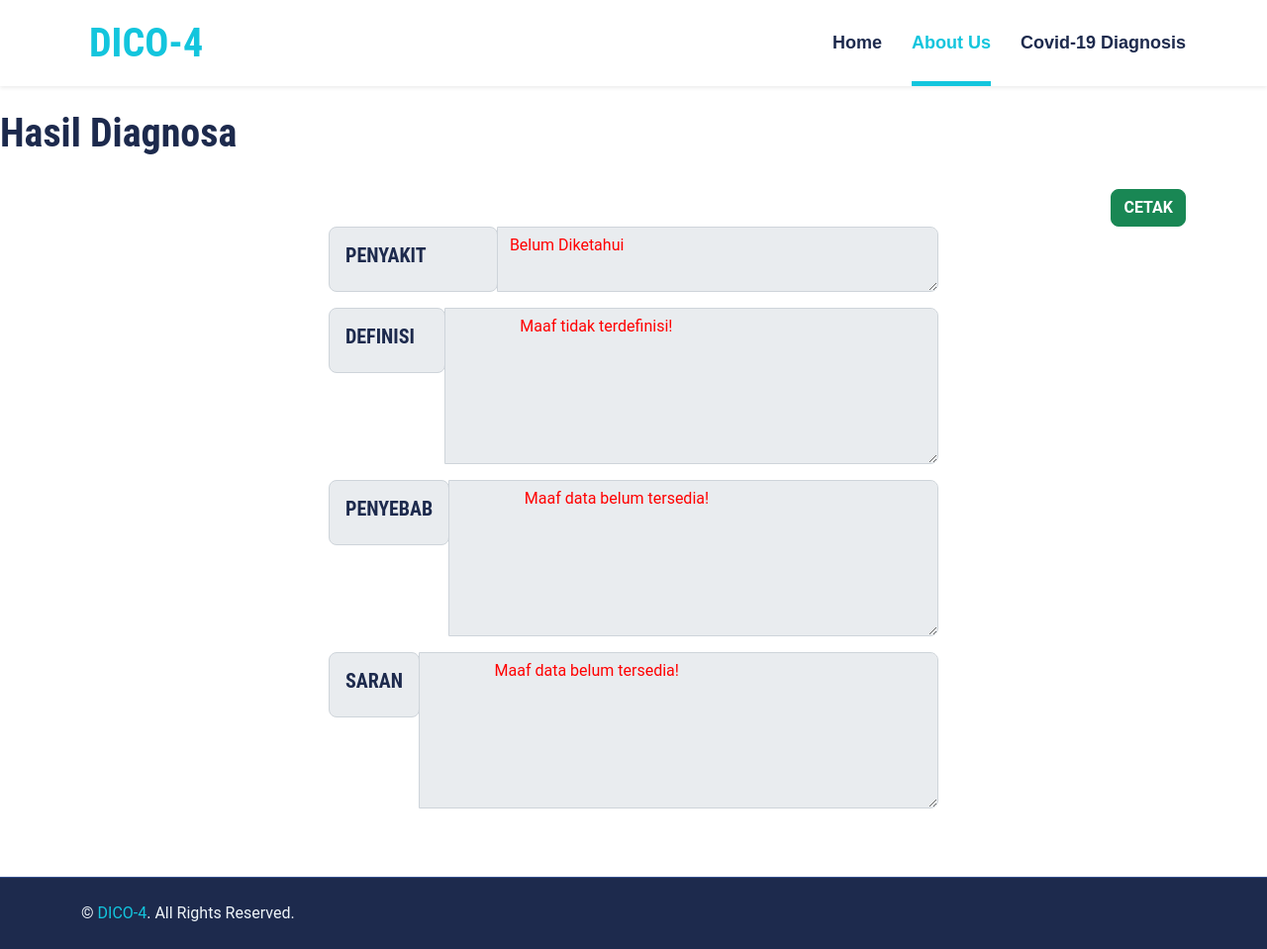
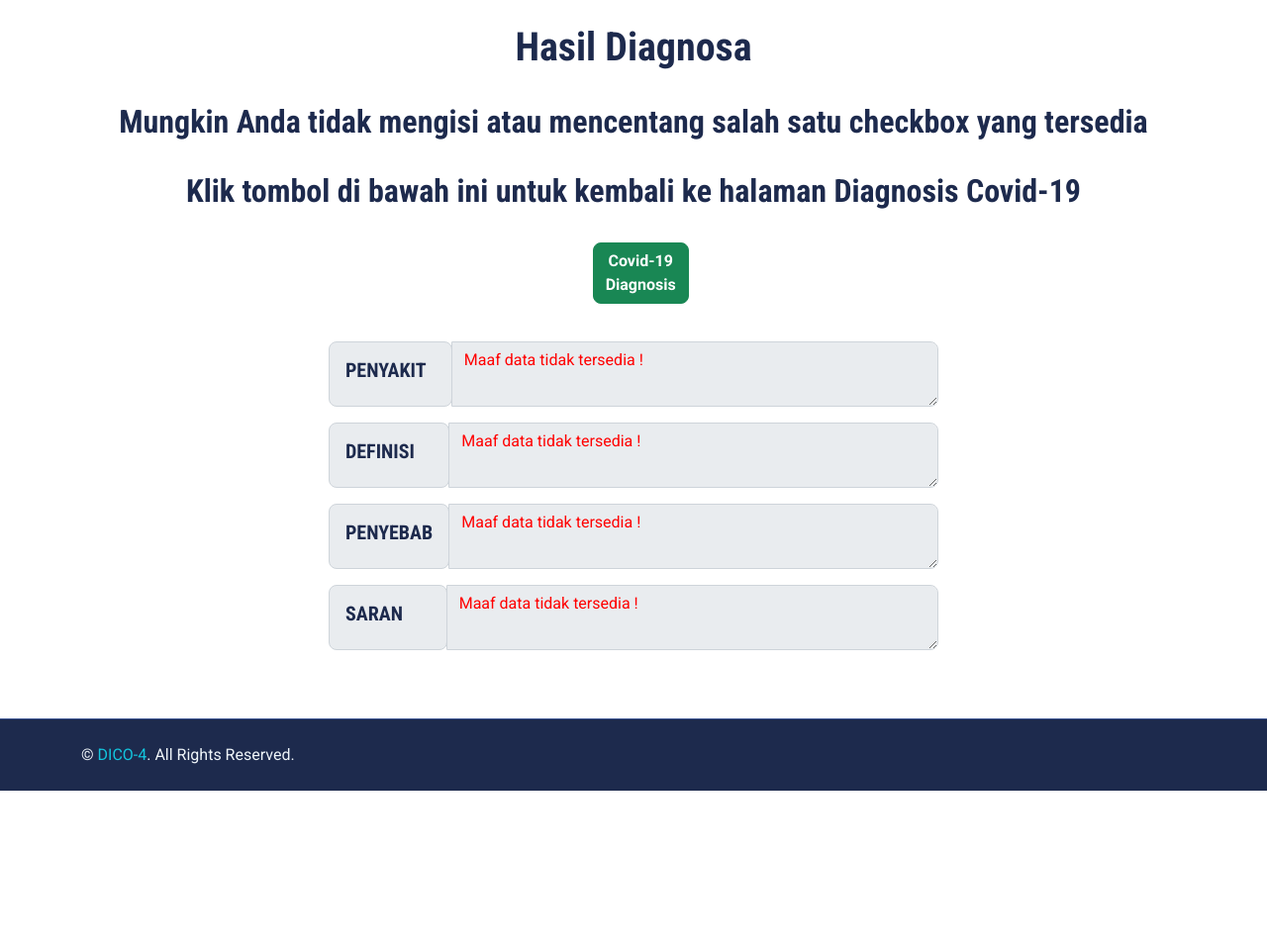
Before and after one commit to nehemiagueldi/Dico-4, a PHP site: page /error.php in a window 1280 px wide. Shown: the whole page at 99% size. After the commit the page ends 799 px from the top, so only its background shows below. Run offline with PHP 8.4, Linux system fonts and the light colour scheme; some libraries are stand-ins or nearby versions.

Commit message:
Update css

```diff
--- a/aboutus.php
+++ b/aboutus.php
@@ -74,7 +74,7 @@
   <div class="container-fluid sticky-top bg-white shadow-sm">
     <div class="container">
       <nav class="navbar navbar-expand-lg bg-white navbar-light py-3 py-lg-0">
-        <a href="" class="navbar-brand">
+        <a href="home.php" class="navbar-brand">
           <h1 class="m-0 text-uppercase text-primary"><i class="fa fa-clinic-medical me-2"></i>DICO-4</h1>
         </a>
         <button class="navbar-toggler" type="button" data-bs-toggle="collapse" data-bs-target="#navbarCollapse">
--- a/error.php
+++ b/error.php
@@ -1,18 +1,41 @@
 <!DOCTYPE html>
 <html lang="en" dir="ltr">
   <head>
-    <meta charset="utf-8">
-    <meta name="viewport" content="width=device-width, initial-scale=1">
-    <link rel="stylesheet" href="bootstrap.min.css">
+    <title>DICO-4</title>
+    <meta content="width=device-width, initial-scale=1.0" name="viewport">
+    <meta content="Free HTML Templates" name="keywords">
+    <meta content="Free HTML Templates" name="description">
+
+    <!-- Favicon -->
+    <link href="img/favicon.ico" rel="icon">
+
+    <!-- Google Web Fonts -->
+    <link rel="preconnect" href="https://fonts.gstatic.com">
+    <link href="https://fonts.googleapis.com/css2?family=Roboto+Condensed:wght@400;700&family=Roboto:wght@400;700&display=swap" rel="stylesheet">
+
+    <!-- Icon Font Stylesheet -->
+    <link href="https://cdnjs.cloudflare.com/ajax/libs/font-awesome/5.15.0/css/all.min.css" rel="stylesheet">
+    <link href="https://cdn.jsdelivr.net/npm/bootstrap-icons@1.4.1/font/bootstrap-icons.css" rel="stylesheet">
+
+    <!-- Libraries Stylesheet -->
+    <link href="lib/owlcarousel/assets/owl.carousel.min.css" rel="stylesheet">
+    <link href="lib/tempusdominus/css/tempusdominus-bootstrap-4.min.css" rel="stylesheet" />
+
+    <!-- Customized Bootstrap Stylesheet -->
+    <link href="bootstrap.min.css" rel="stylesheet">
+
+    <!-- Animate On Scroll -->
+    <link rel="stylesheet" href="https://unpkg.com/aos@next/dist/aos.css" />
+
+    <!-- Template Stylesheet -->
     <link href="style.css" rel="stylesheet">
-    <script src="bootstrap.min.js"></script>
-    <title>DIAGNOSA COVID-19</title>
   </head>
   <body>
 
+  <!-- Navbar Start -->
 	<div class="container-fluid sticky-top bg-white shadow-sm">
     <div class="container">
-      <nav class="navbar navbar-expand-lg bg-white navbar-light py-3 py-lg-0">
+      <!-- <nav class="navbar navbar-expand-lg bg-white navbar-light py-3 py-lg-0">
         <a href="" class="navbar-brand">
           <h1 class="m-0 text-uppercase text-primary"><i class="fa fa-clinic-medical me-2"></i>DICO-4</h1>
         </a>
@@ -23,7 +46,7 @@
           <div class="navbar-nav ms-auto py-0">
             <a href="home.php" class="nav-item nav-link">Home</a>
             <a href="aboutus.php" class="nav-item nav-link active">About Us</a>
-            <a href="pil_gejala.php" class="nav-item nav-link">Covid-19 Diagnosis</a>
+            <a href="pil_gejala.php" class="nav-item nav-link">Covid-19 Diagnosis</a> -->
             <!-- <a href="" class="nav-item nav-link">Service</a>
                   <a href="" class="nav-item nav-link">Pricing</a> -->
             <!-- <div class="nav-item dropdown">
@@ -43,50 +66,53 @@
       </nav>
     </div>
   </div>
+	<!-- Navbar End -->
 <br>
 <script>
 function myFunction() {
     window.print();
 }
 </script>
-<h1>Hasil Diagnosa</h1><br>
-<div class="container">
-  <button style="float:right;" class="btn btn-success" onclick="myFunction()">CETAK</button>
+<div class="title-error">
+  <h1 style="text-align: center;">Hasil Diagnosa</h1><br>
+  <h2 style="text-align: center;">Mungkin Anda tidak mengisi atau mencentang salah satu checkbox yang tersedia</h2><br>
+  <h2 style="text-align: center;">Klik tombol di bawah ini untuk kembali ke halaman Diagnosis Covid-19</h2><br>
 </div>
+<div class="container col-1 ">
+  <a href="pil_gejala.php"  class="btn btn-success">Covid-19 Diagnosis</a>
+</div>
+
 <div class="container col-6">
-
 	<div class="input-group mb-3">
     	<div class="input-group-prepend">
-        	<span class="input-group-text"><h5>PENYAKIT&nbsp;&nbsp;&nbsp;&nbsp;&nbsp;&nbsp;&nbsp;&nbsp;&nbsp;&nbsp;&nbsp;&nbsp;</h5></span>
+        	<span class="input-group-text"><h5 style="text-transform:uppercase;">Penyakit&nbsp;&nbsp;</h5></span>
     	</div>
-	    <textarea class="form-control" style="color:red;" rows="1"  readonly>Belum Diketahui</textarea>
+      	<!-- <input type="text" class="form-control" style="color: red;" value="Sorry data is not available ! " readonly> -->
+    	  <textarea class="form-control" rows="2"style="color: red;" readonly>Maaf data tidak tersedia !</textarea>
   	</div>
 
 	<div class="input-group mb-3">
   		<div class="input-group-prepend">
-			<span class="input-group-text"><h5>DEFINISI&nbsp;&nbsp;&nbsp;</h5></span>
+    		<span class="input-group-text"><h5 style="text-transform:uppercase;">Definisi&nbsp;&nbsp;&nbsp;&nbsp;</h5></span>
 	  	</div>
-		<textarea class="form-control" style="color:red;" rows="6" readonly>
-    		Maaf tidak terdefinisi!
-  		</textarea>
+      <!-- <input type="text" class="form-control" style="color: red;" value="Sorry data is not available ! " readonly> -->
+		<textarea class="form-control" rows="2" style="color: red;" readonly>Maaf data tidak tersedia !</textarea>
 	</div>
 
 	<div class="input-group mb-3">
   		<div class="input-group-prepend">
-      		<span class="input-group-text"><h5>PENYEBAB</h5></span>
+    		<span class="input-group-text"><h5 style="text-transform:uppercase;">Penyebab</h5></span>
 	  	</div>
-  		<textarea class="form-control" style="color:red;" rows="6"  readonly>
-    		Maaf data belum tersedia!
-  		</textarea>
+      <!-- <input type="text" class="form-control" style="color: red;" value="Sorry data is not available ! " readonly> -->
+		<textarea class="form-control" rows="2" style="color: red;" readonly>Maaf data tidak tersedia !</textarea>
 	</div>
 
 	<div class="input-group mb-3">
   		<div class="input-group-prepend">
-      		<span class="input-group-text"><h5>SARAN</h5></span>
+    		<span class="input-group-text"><h5 style="text-transform:uppercase;">Saran&nbsp;&nbsp;&nbsp;&nbsp;&nbsp;&nbsp;</h5></span>
   		</div>
-  		<textarea class="form-control" style="color:red;" rows="6"  readonly>
-    		Maaf data belum tersedia!
-  		</textarea>
+      <!-- <input type="text" class="form-control" style="color: red;" value="Sorry data is not available ! " readonly> -->
+		<textarea class="form-control" rows="2" style="color: red;" readonly>Maaf data tidak tersedia !</textarea>
 	</div>
 
 
@@ -104,3 +130,4 @@ function myFunction() {
       </div>
     </div>
   </div>
+</body>
--- a/style.css
+++ b/style.css
@@ -274,3 +274,9 @@
   width: 150px;
   height: 150px;
 }
+
+@media print {
+  .noPrint{
+    display:none;
+  }
+}
```
Also changed, not shown: hasil.php (+44 -17 lines), pil_gejala.php (+16 -5 lines), proses.php (+38 -0 lines). Lines whose indentation alone changed are shown as unchanged.
